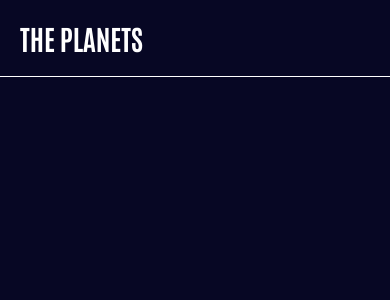
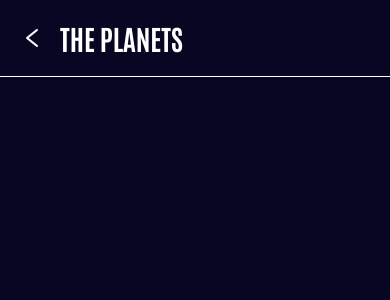
Before and after one commit to ma-foyez/planet-app, a React Native app: screen /Details in a window 390 px wide. Shown: the top 300 px of the page. Built offline with nearby package versions, Linux system fonts and the light colour scheme.

Commit message:
go back navigation add

```diff
--- a/src/components/PlanetHeader.js
+++ b/src/components/PlanetHeader.js
@@ -1,12 +1,25 @@
-import { StyleSheet, View } from 'react-native'
+import { Pressable, StyleSheet, View } from 'react-native'
 import React from 'react'
 import Text from './text/Text'
 import { spacing } from './../theme/spacing';
 import { colors } from '../theme/colors';
+import { AntDesign } from '@expo/vector-icons';
+import { useNavigation } from "@react-navigation/native";
 
-export default function PlanetHeader() {
+export default function PlanetHeader({ backBtn = false }) {
+
+    const navigation = useNavigation();
+
     return (
         <View style={style.container}>
+
+            {
+                backBtn && (
+                    <Pressable style={{ marginRight: spacing[4] }} onPress={() => { navigation.goBack() }}>
+                        <AntDesign name="left" size={24} color="white" />
+                    </Pressable>
+                )
+            }
             <Text preset='h2'>THE PLANETS</Text>
         </View>
     )
@@ -17,5 +30,7 @@ const style = StyleSheet.create({
         padding: spacing[5],
         borderBottomWidth: 0.3,
         borderBottomColor: colors.white,
+        flexDirection: "row",
+        alignItems: "center",
     }
 })
--- a/src/screens/Details.js
+++ b/src/screens/Details.js
@@ -8,7 +8,7 @@ import { spacing } from '../theme/spacing';
 export default function Details({ navigation }) {
     return (
         <View style={styles.container}>
-            <PlanetHeader />
+            <PlanetHeader backBtn={true} />
 
         </View>
     )
```
